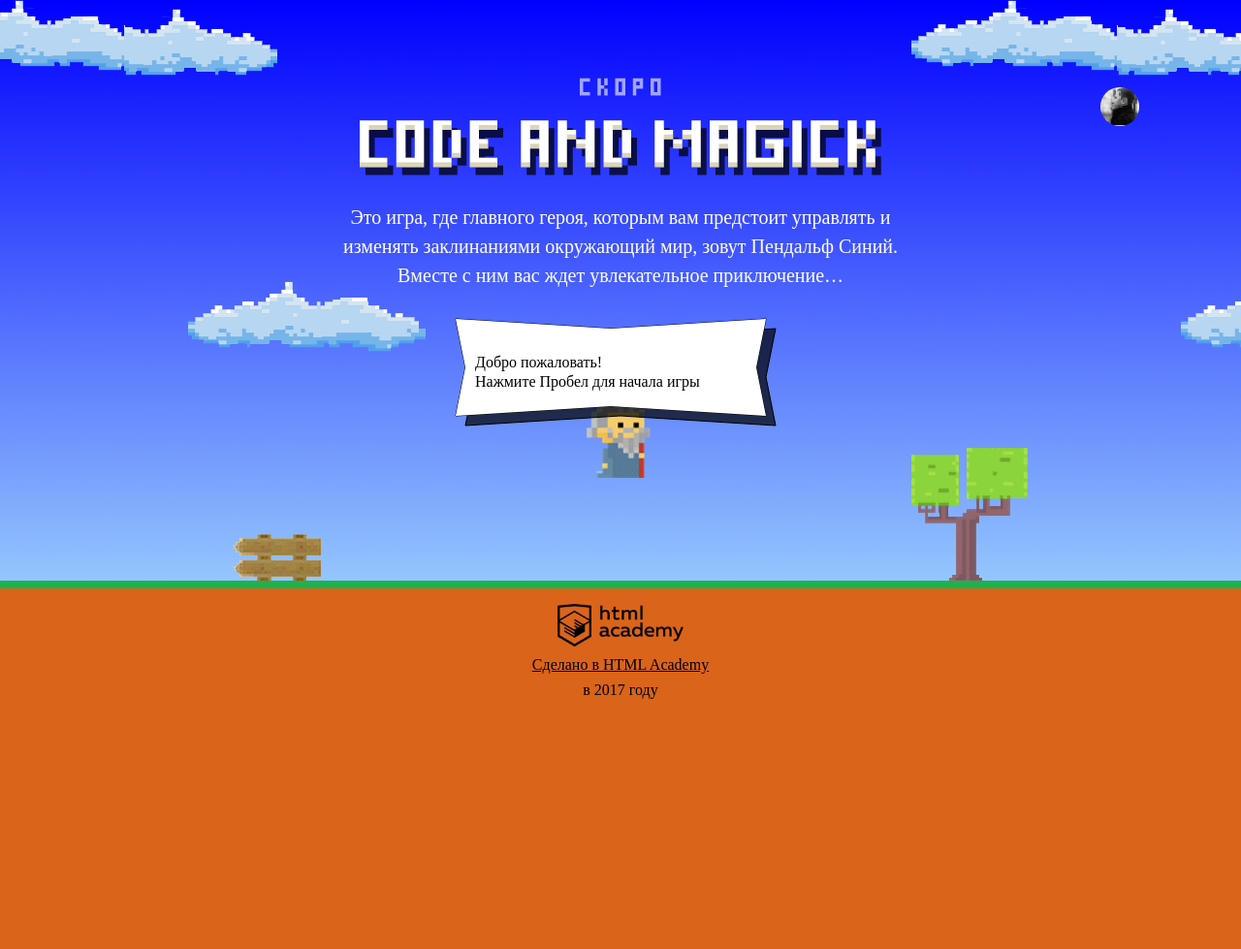
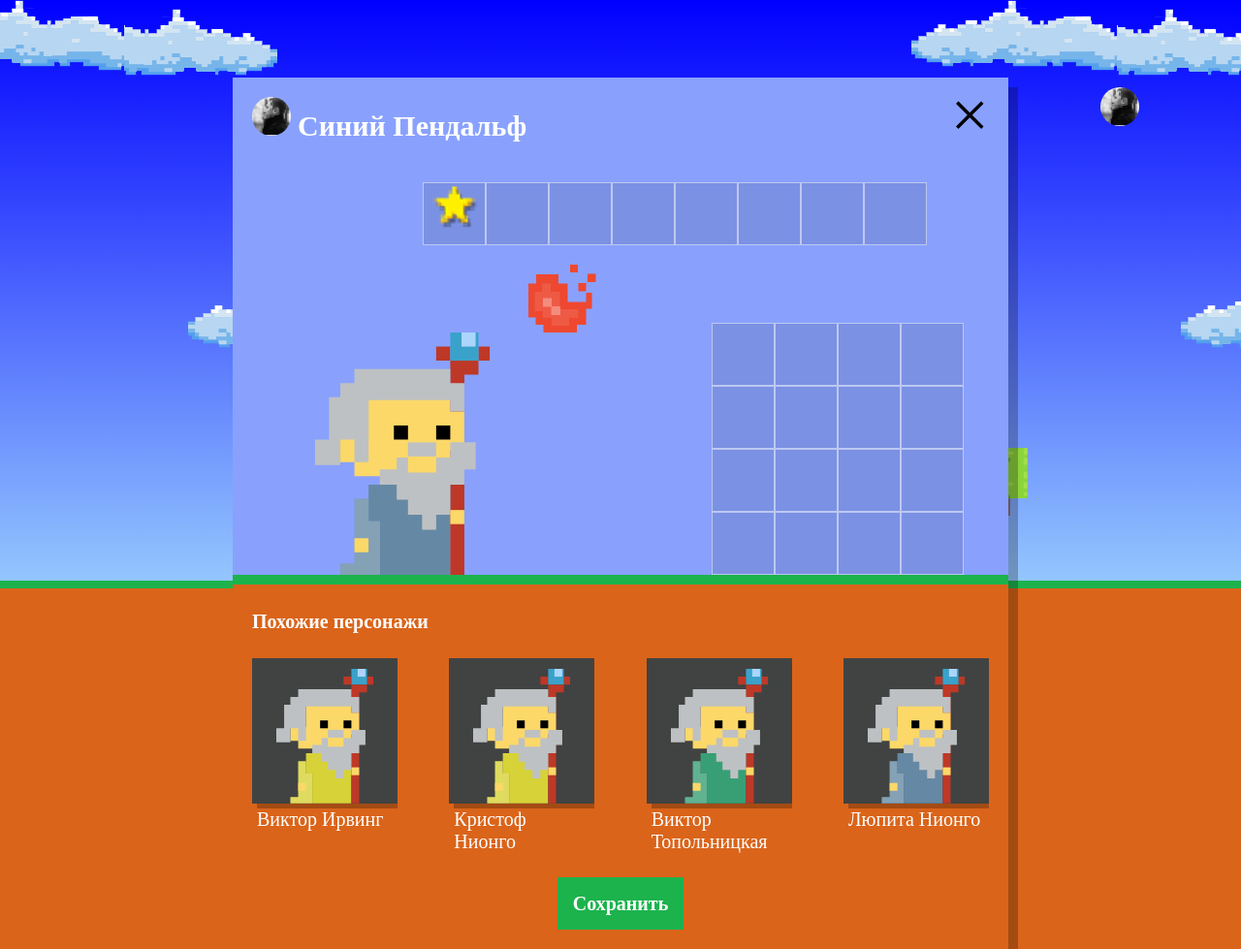
Before and after one commit to WhiteGrandfather/952335-code-and-magick-19, a website: page index.html in a window 1280 px wide. Shown: the whole page at 97% size. Before the commit the page ends 800 px from the top, so only its background shows below. Drawn offline with Linux system fonts and the light colour scheme; a web font is replaced by a local one.

Commit message:
Закончил Учебный проект: нас орда

```diff
--- a/index.html
+++ b/index.html
@@ -197,6 +197,7 @@
     return height / 3;
   }
 </script>
+<script src="js/setup.js"></script>
 <script src="js/stat.js"></script>
 <script src="js/game.js"></script>
 </body>
--- /dev/null
+++ b/js/setup.js
@@ -0,0 +1,39 @@
+'use strict';
+
+var similarListElement = document.querySelector('.setup-similar-list');
+var similarWizardTemplate = document.querySelector('#similar-wizard-template').content.querySelector('.setup-similar-item');
+var wizards = [
+  {
+    name: ['Иван', 'Хуан Себастьян', 'Мария', 'Кристоф', 'Виктор', 'Юлия', 'Люпита', 'Вашингтон']
+  },
+  {
+    name: ['Марья', 'Верон', 'Мирабелла', 'Вальц', 'Онопко', 'Топольницкая', 'Нионго', 'Ирвинг']
+  },
+  {
+    coatColor: ['rgb(101, 137, 164)', 'rg (241, 43, 107)', 'rgb(146, 100, 161)', 'rgb(56, 159, 117)', 'rgb(215, 210, 55)', 'rgb(0, 0, 0)'],
+  },
+  {
+    eyesColor: ['black', 'red', 'blue', 'yellow', 'green']
+  }
+];
+
+var calcRandom = function getRandomIntInclusive(min, max) {
+  return Math.floor(Math.random() * (max - min)) + min;
+};
+
+var wizardName = function (name, surname) {
+  return name[calcRandom(0, name.length)] + ' ' + surname[calcRandom(0, surname.length)];
+};
+
+for (var i = 0; i < 4; i++) {
+  var wizardElement = similarWizardTemplate.cloneNode(true);
+
+  wizardElement.querySelector('.setup-similar-label').textContent = wizardName(wizards[0].name, wizards[1].name);
+  wizardElement.querySelector('.wizard-coat').style.fill = wizards[2].coatColor[calcRandom(0, wizards[2].coatColor.length)];
+  wizardElement.querySelector('.wizard-eyes').style.fill = wizards[3].eyesColor[calcRandom(0, wizards[3].eyesColor)];
+
+  similarListElement.appendChild(wizardElement);
+}
+
+document.querySelector('.setup').classList.remove('hidden');
+document.querySelector('.setup-similar').classList.remove('hidden');
```
